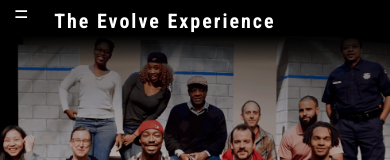
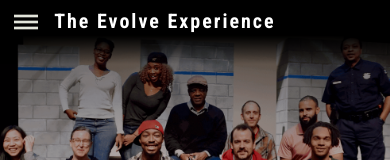
Before and after one commit to mobot11/evolve-red-door, a Next.js app: page /about in a window 390 px wide. Shown: the top 160 px of the page. Built offline with nearby package versions, Linux system fonts and the light colour scheme.

Commit message:
Updating header with sticky animation. Adding close and hamburger SVGs.

```diff
--- a/components/HamburgerMenu.js
+++ b/components/HamburgerMenu.js
@@ -3,6 +3,9 @@ import Link from 'next/link';
 import SiteNav from './SiteNav';
 import styles from '../styles/HamburgerMenu.module.scss';
 import { useRouter } from 'next/router';
+import Menu from './SVG/Menu';
+import Close from './SVG/Close';
+
 const HamburgerMenu = ({ children }) => {
   const [isOpen, setIsOpen] = useState(false);
   const toggleMenu = () => {
@@ -13,7 +16,7 @@ const HamburgerMenu = ({ children }) => {
   return (
     <div className={styles['hamburger-menu']}>
       <button className={styles['open-btn']} onClick={() => toggleMenu()} aria-expanded={isOpen}>
-        =
+        <Menu />
       </button>
       <Link href="/">
         <a className={styles['mobile-site-title']}>The Evolve Experience</a>
@@ -22,7 +25,7 @@ const HamburgerMenu = ({ children }) => {
         <>
           <SiteNav className={styles['mobile-nav']}>
             <button type="button" className={styles['close-btn']} onClick={() => toggleMenu()}>
-              X
+              <Close />
             </button>
             <Link href="/">
               <a className={currentUrl === '/' ? styles['active'] : ''}>The Evolve Experience</a>
--- a/components/PageHeader.js
+++ b/components/PageHeader.js
@@ -1,11 +1,38 @@
+import { useState, useRef, useEffect } from 'react';
 import Link from 'next/link';
 import SiteNav from './SiteNav';
 import HamburgerMenu from './HamburgerMenu';
 import styles from '../styles/PageHeader.module.scss';
 
 const PageHeader = () => {
+  const [sticky, setSticky] = useState({ isSticky: false, offset: 0 });
+  const headerRef = useRef(null);
+
+  // handle scroll event
+  const handleScroll = (elTopOffset, elHeight) => {
+    if (window.pageYOffset > elTopOffset + elHeight) {
+      setSticky({ isSticky: true, offset: elHeight });
+    } else {
+      setSticky({ isSticky: false, offset: 0 });
+    }
+  };
+
+  // add/remove scroll event listener
+  useEffect(() => {
+    var header = headerRef.current.getBoundingClientRect();
+    const handleScrollEvent = () => {
+      handleScroll(header.top, header.height);
+    };
+
+    window.addEventListener('scroll', handleScrollEvent);
+
+    return () => {
+      window.removeEventListener('scroll', handleScrollEvent);
+    };
+  }, []);
+
   return (
-    <header className={styles['page-header']}>
+    <header className={`${styles['page-header']} ${sticky.isSticky ? styles['sticky'] : ''}`} ref={headerRef}>
       <div className={styles['page-header-inner']}>
         <a href="#main" className={styles['skip-links']}>
           Skip Links
--- /dev/null
+++ b/components/SVG/Close.js
@@ -0,0 +1,35 @@
+import React from 'react';
+
+const Close = () => {
+  return (
+    <svg
+      version="1.1"
+      id="Layer_1"
+      xmlns="http://www.w3.org/2000/svg"
+      xmlnsXlink="http://www.w3.org/1999/xlink"
+      x="0px"
+      y="0px"
+      viewBox="0 0 28 28"
+      xmlSpace="preserve"
+    >
+      <rect
+        x="12.09"
+        y="-3.18"
+        transform="matrix(0.7071 -0.7071 0.7071 0.7071 -5.799 14)"
+        style={{ fillRule: 'evenodd', clipRule: 'evenodd', fill: '#E3E5DB' }}
+        width="3.82"
+        height="34.37"
+      />
+      <rect
+        x="-3.18"
+        y="12.09"
+        transform="matrix(0.7071 -0.7071 0.7071 0.7071 -5.799 14)"
+        style={{ fill: '#E3E5DB' }}
+        width="34.37"
+        height="3.82"
+      />
+    </svg>
+  );
+};
+
+export default Close;
--- /dev/null
+++ b/components/SVG/Menu.js
@@ -0,0 +1,24 @@
+import React from 'react';
+
+const Menu = () => {
+  return (
+    <svg
+      version="1.1"
+      id="Layer_1"
+      xmlns="http://www.w3.org/2000/svg"
+      xmlnsXlink="http://www.w3.org/1999/xlink"
+      x="0px"
+      y="0px"
+      viewBox="0 0 36 28"
+      xmlSpace="preserve"
+    >
+      <g>
+        <rect y="3" style={{ fill: '#E3E5DB' }} width="36" height="4" />
+        <rect y="12" style={{ fill: '#E3E5DB' }} width="36" height="4" />
+        <rect y="21" style={{ fill: '#E3E5DB' }} width="36" height="4" />
+      </g>
+    </svg>
+  );
+};
+
+export default Menu;
--- a/styles/HamburgerMenu.module.scss
+++ b/styles/HamburgerMenu.module.scss
@@ -50,11 +50,24 @@
 .open-btn {
   font-size: 24px;
   padding-right: 10px;
+  margin-top: 8px;
   position: absolute;
+  top: 2px;
+  left: 0;
+  svg {
+    height: 24px;
+    width: 24px;
+  }
 }
 .close-btn {
   font-size: 24px;
   position: absolute;
   padding: 8px;
-  left: 0;
+  left: 6px;
+  top: 2px;
+
+  svg {
+    height: 24px;
+    width: 24px;
+  }
 }
--- a/styles/PageHeader.module.scss
+++ b/styles/PageHeader.module.scss
@@ -58,7 +58,31 @@
 .desktop-site-title,
 .desktop-nav {
   display: none;
-  @media only screen and (min-width: 1024px) {
+  @media only screen and (min-width: 1023px) {
     display: block;
   }
 }
+
+.sticky {
+  position: fixed;
+  top: 0;
+  width: 100%;
+  transition: all 0.25s ease;
+  animation: smoothScroll 0.5s forwards;
+  background: $charcoal;
+  padding-bottom: 0;
+  @media only screen and (min-width: 1023px) {
+    padding-top: 10px;
+    padding-bottom: 10px;
+  }
+}
+
+@keyframes smoothScroll {
+  0% {
+    transform: translateY(-142px);
+  }
+
+  100% {
+    transform: translateY(0px);
+  }
+}
```
